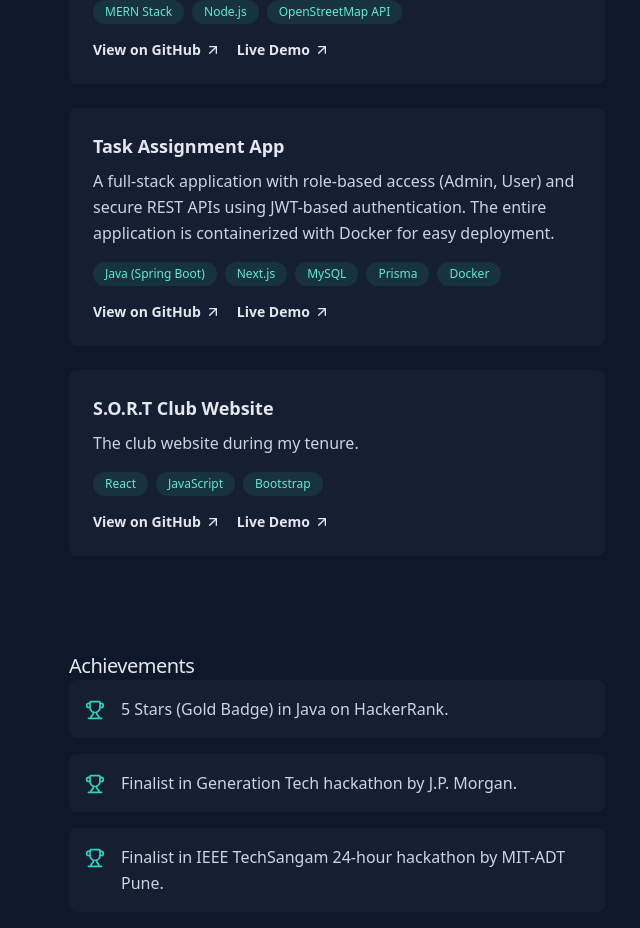
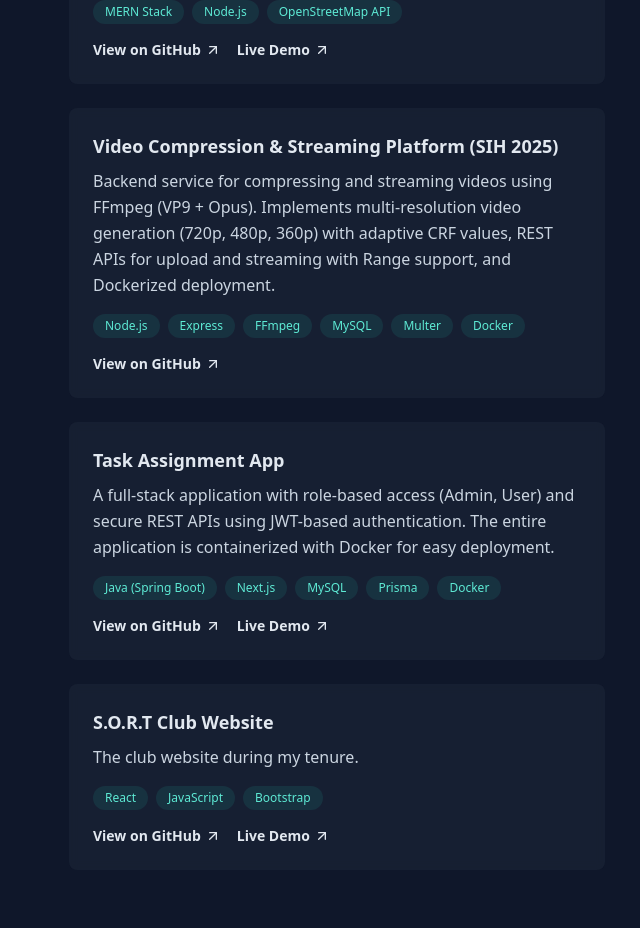
Before and after one commit to hardikbansal31/portG, a React (Vite) app: page / in a window 1280 px wide. Shown: the part 1720-2648 px from the top of the page, without its empty margins (579-1219 px from the left). Built offline with nearby package versions, Linux system fonts and the light colour scheme.

Commit message:
added video

```diff
--- a/src/App.jsx
+++ b/src/App.jsx
@@ -90,6 +90,20 @@ const portfolioData = {
       technologies: ["MERN Stack", "Node.js", "OpenStreetMap API"],
       link: "https://github.com/hardikbansal31/SmartCity",
       live: "https://smart-city-pi-five.vercel.app/",
+    },
+    {
+      title: "Video Compression & Streaming Platform (SIH 2025)",
+      description:
+        "Backend service for compressing and streaming videos using FFmpeg (VP9 + Opus). Implements multi-resolution video generation (720p, 480p, 360p) with adaptive CRF values, REST APIs for upload and streaming with Range support, and Dockerized deployment.",
+      technologies: [
+        "Node.js",
+        "Express",
+        "FFmpeg",
+        "MySQL",
+        "Multer",
+        "Docker",
+      ],
+      link: "https://github.com/hardikbansal31/sih25-dash",
     },
     {
       title: "Task Assignment App",
```
